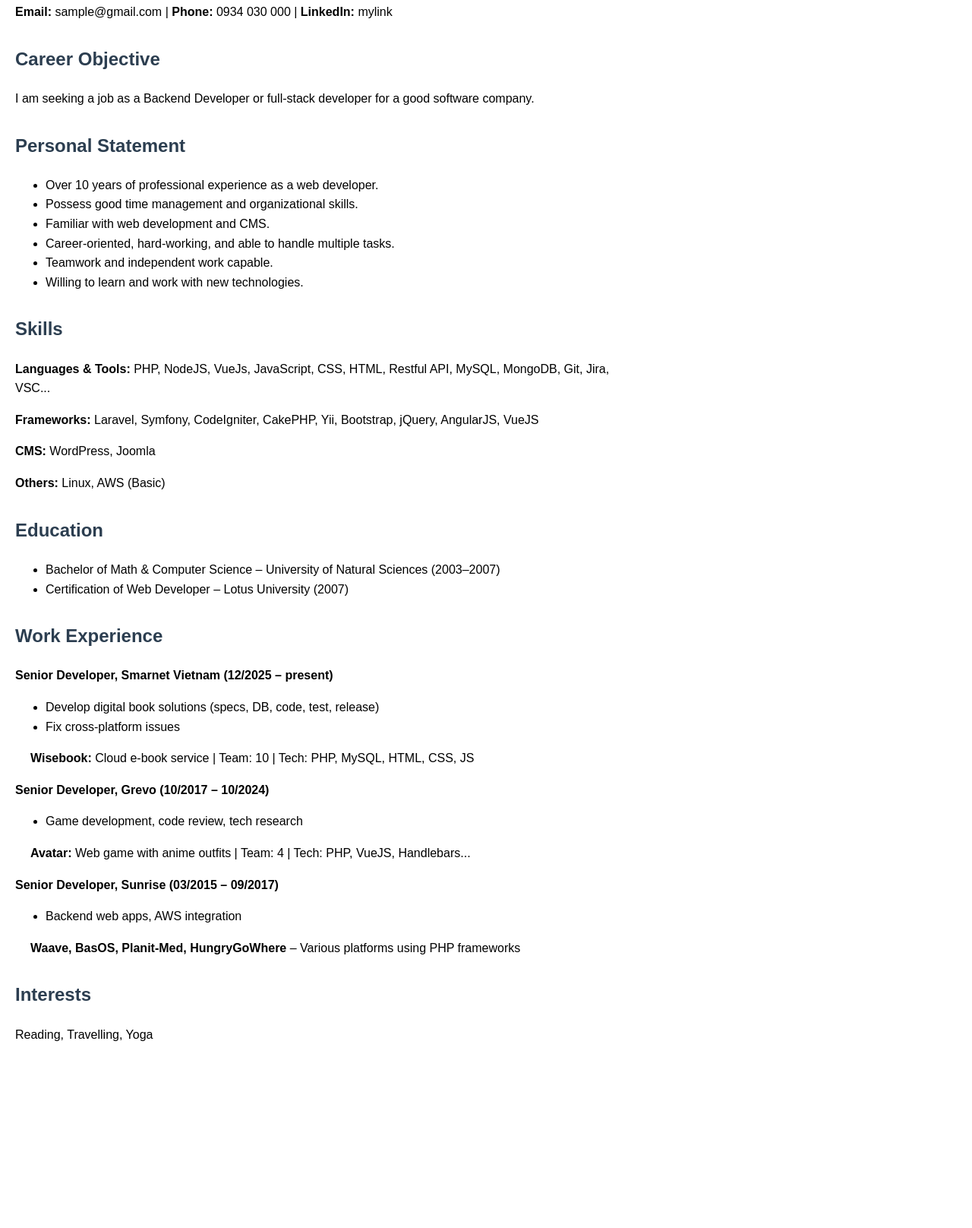
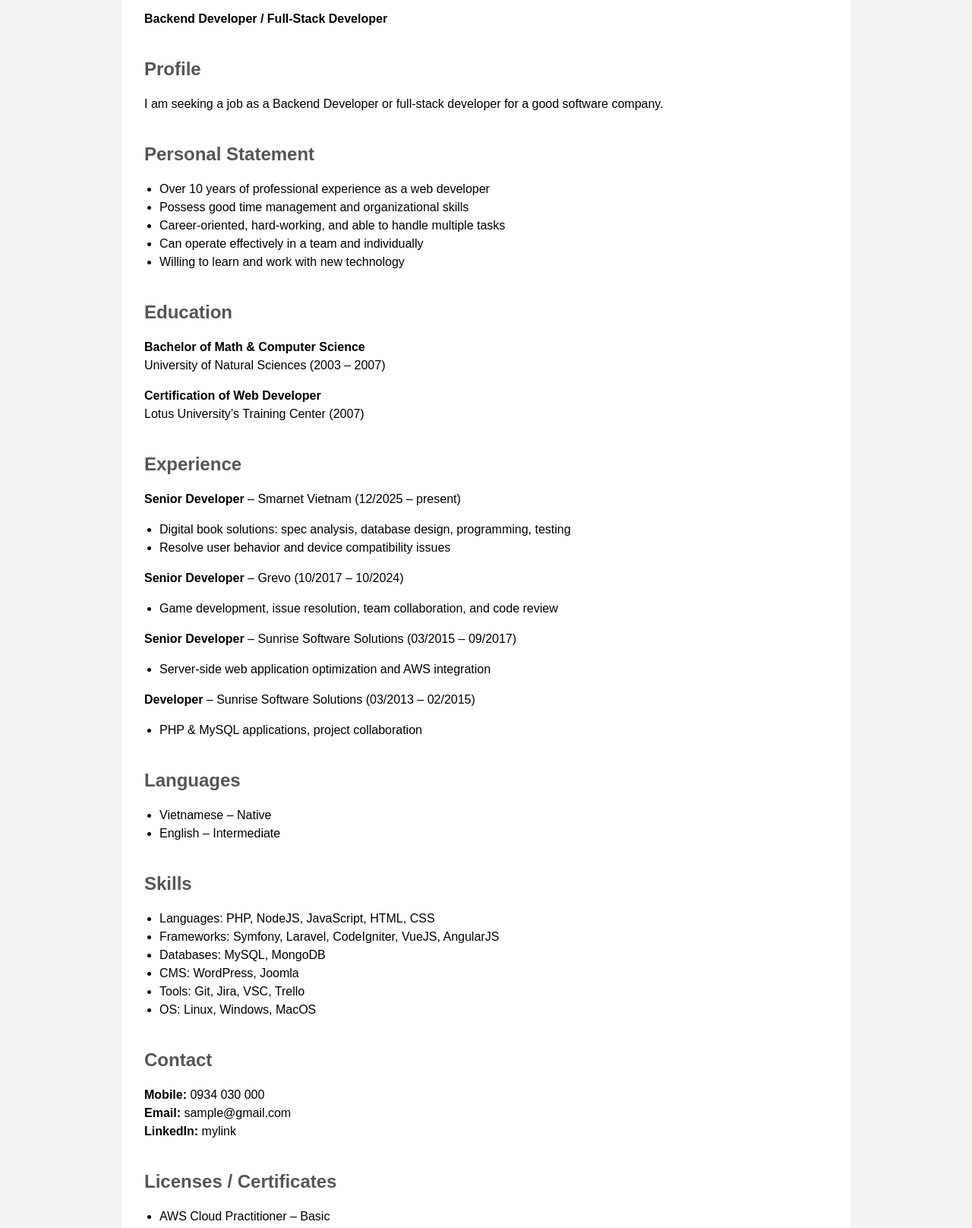
Before and after one commit to t2adung/t2adung.github.io, a plain HTML site: page index.html in a window 1280 px wide. Shown: the part 91-1707 px from the top of the page at 76% size. Before the commit the page ends 1485 px from the top, so only its background shows below. Drawn offline with Linux system fonts and the light colour scheme.

Commit message:
Update index.html

```diff
--- a/index.html
+++ b/index.html
@@ -1,83 +1,86 @@
 <!DOCTYPE html>
 <html lang="en">
 <head>
-  <meta charset="UTF-8" />
-  <meta name="viewport" content="width=device-width, initial-scale=1.0" />
-  <title>CV - Tran Thi Ai Dung</title>
+  <meta charset="UTF-8">
+  <title>Tran Thi Ai Dung - CV</title>
   <style>
-    body { font-family: Arial, sans-serif; margin: 20px; line-height: 1.6; max-width: 800px; }
-    h1, h2 { color: #2c3e50; }
-    .section { margin-top: 30px; }
-    .job-title { font-weight: bold; }
-    .project { margin-left: 20px; }
+    body { font-family: Arial, sans-serif; margin: 0; padding: 0; background: #f2f2f2; }
+    .container { max-width: 900px; margin: 0 auto; background: #fff; padding: 30px; }
+    h1 { font-size: 32px; margin-bottom: 5px; }
+    h2 { color: #555; margin-top: 40px; }
+    p, li { font-size: 16px; line-height: 1.5; }
+    ul { padding-left: 20px; }
   </style>
 </head>
 <body>
-  <h1>Tran Thi Ai Dung</h1>
-  <p><strong>Email:</strong> sample@gmail.com | <strong>Phone:</strong> 0934 030 000 | <strong>LinkedIn:</strong> mylink</p>
+  <div class="container">
+    <h1>Tran Thi Ai Dung</h1>
+    <p><strong>Backend Developer / Full-Stack Developer</strong></p>
 
-  <div class="section">
-    <h2>Career Objective</h2>
+    <h2>Profile</h2>
     <p>I am seeking a job as a Backend Developer or full-stack developer for a good software company.</p>
-  </div>
 
-  <div class="section">
     <h2>Personal Statement</h2>
     <ul>
-      <li>Over 10 years of professional experience as a web developer.</li>
-      <li>Possess good time management and organizational skills.</li>
-      <li>Familiar with web development and CMS.</li>
-      <li>Career-oriented, hard-working, and able to handle multiple tasks.</li>
-      <li>Teamwork and independent work capable.</li>
-      <li>Willing to learn and work with new technologies.</li>
+      <li>Over 10 years of professional experience as a web developer</li>
+      <li>Possess good time management and organizational skills</li>
+      <li>Career-oriented, hard-working, and able to handle multiple tasks</li>
+      <li>Can operate effectively in a team and individually</li>
+      <li>Willing to learn and work with new technology</li>
     </ul>
-  </div>
 
-  <div class="section">
+    <h2>Education</h2>
+    <p><strong>Bachelor of Math & Computer Science</strong><br>University of Natural Sciences (2003 – 2007)</p>
+    <p><strong>Certification of Web Developer</strong><br>Lotus University’s Training Center (2007)</p>
+
+    <h2>Experience</h2>
+    <p><strong>Senior Developer</strong> – Smarnet Vietnam (12/2025 – present)</p>
+    <ul>
+      <li>Digital book solutions: spec analysis, database design, programming, testing</li>
+      <li>Resolve user behavior and device compatibility issues</li>
+    </ul>
+
+    <p><strong>Senior Developer</strong> – Grevo (10/2017 – 10/2024)</p>
+    <ul>
+      <li>Game development, issue resolution, team collaboration, and code review</li>
+    </ul>
+
+    <p><strong>Senior Developer</strong> – Sunrise Software Solutions (03/2015 – 09/2017)</p>
+    <ul>
+      <li>Server-side web application optimization and AWS integration</li>
+    </ul>
+
+    <p><strong>Developer</strong> – Sunrise Software Solutions (03/2013 – 02/2015)</p>
+    <ul>
+      <li>PHP & MySQL applications, project collaboration</li>
+    </ul>
+
+    <h2>Languages</h2>
+    <ul>
+      <li>Vietnamese – Native</li>
+      <li>English – Intermediate</li>
+    </ul>
+
     <h2>Skills</h2>
-    <p><strong>Languages & Tools:</strong> PHP, NodeJS, VueJs, JavaScript, CSS, HTML, Restful API, MySQL, MongoDB, Git, Jira, VSC...</p>
-    <p><strong>Frameworks:</strong> Laravel, Symfony, CodeIgniter, CakePHP, Yii, Bootstrap, jQuery, AngularJS, VueJS</p>
-    <p><strong>CMS:</strong> WordPress, Joomla</p>
-    <p><strong>Others:</strong> Linux, AWS (Basic)</p>
-  </div>
+    <ul>
+      <li>Languages: PHP, NodeJS, JavaScript, HTML, CSS</li>
+      <li>Frameworks: Symfony, Laravel, CodeIgniter, VueJS, AngularJS</li>
+      <li>Databases: MySQL, MongoDB</li>
+      <li>CMS: WordPress, Joomla</li>
+      <li>Tools: Git, Jira, VSC, Trello</li>
+      <li>OS: Linux, Windows, MacOS</li>
+    </ul>
 
-  <div class="section">
-    <h2>Education</h2>
+    <h2>Contact</h2>
+    <p><strong>Mobile:</strong> 0934 030 000<br>
+    <strong>Email:</strong> sample@gmail.com<br>
+    <strong>LinkedIn:</strong> mylink</p>
+
+    <h2>Licenses / Certificates</h2>
     <ul>
-      <li>Bachelor of Math & Computer Science – University of Natural Sciences (2003–2007)</li>
-      <li>Certification of Web Developer – Lotus University (2007)</li>
+      <li>AWS Cloud Practitioner – Basic</li>
     </ul>
-  </div>
 
-  <div class="section">
-    <h2>Work Experience</h2>
-    <p class="job-title">Senior Developer, Smarnet Vietnam (12/2025 – present)</p>
-    <ul>
-      <li>Develop digital book solutions (specs, DB, code, test, release)</li>
-      <li>Fix cross-platform issues</li>
-    </ul>
-    <div class="project">
-      <p><strong>Wisebook:</strong> Cloud e-book service | Team: 10 | Tech: PHP, MySQL, HTML, CSS, JS</p>
-    </div>
-
-    <p class="job-title">Senior Developer, Grevo (10/2017 – 10/2024)</p>
-    <ul>
-      <li>Game development, code review, tech research</li>
-    </ul>
-    <div class="project">
-      <p><strong>Avatar:</strong> Web game with anime outfits | Team: 4 | Tech: PHP, VueJS, Handlebars...</p>
-    </div>
-
-    <p class="job-title">Senior Developer, Sunrise (03/2015 – 09/2017)</p>
-    <ul>
-      <li>Backend web apps, AWS integration</li>
-    </ul>
-    <div class="project">
-      <p><strong>Waave, BasOS, Planit-Med, HungryGoWhere</strong> – Various platforms using PHP frameworks</p>
-    </div>
-  </div>
-
-  <div class="section">
     <h2>Interests</h2>
     <p>Reading, Travelling, Yoga</p>
   </div>
```
